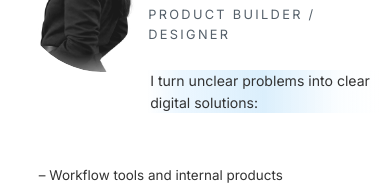
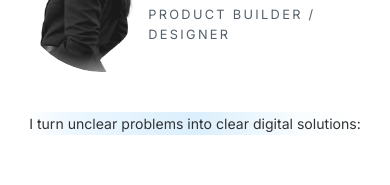
Before and after one commit to Irene2828/porfoliojuly, a Next.js app: page / in a window 390 px wide. Shown: the part 195-380 px from the top of the page. Built offline with nearby package versions, Linux system fonts and the light colour scheme; no server answers; the database is empty; a web font is replaced by a local one.

Commit message:
Hero: center mobile tagline subline under the image/name row, update row span for image wrapper

```diff
--- a/src/app/components/Hero.css
+++ b/src/app/components/Hero.css
@@ -364,13 +364,13 @@
     opacity: 1 !important;
   }
   .hero-intro-text {
-    grid-column: 2;
+    grid-column: 1 / span 2;
     grid-row: 2;
     display: block;
     max-width: 100%;
-    margin: 0.5rem 0 0 0 !important; /* pushed lower */
-    text-align: left;
-    z-index: 10 !important; /* sit on top of image layer */
+    margin: 1.5rem auto 0 auto !important; /* centered and pushed lower */
+    text-align: center;
+    z-index: 10 !important;
     position: relative;
   }
   .hero-bullets {
@@ -405,7 +405,7 @@
   }
   .hero-image-wrapper {
     grid-column: 1;
-    grid-row: 1 / span 2; /* spans alongside name and intro text */
+    grid-row: 1; /* only spans row 1 now */
     width: 115% !important; /* increased by 15% to overflow */
     max-width: 115% !important;
     flex: none;
```
